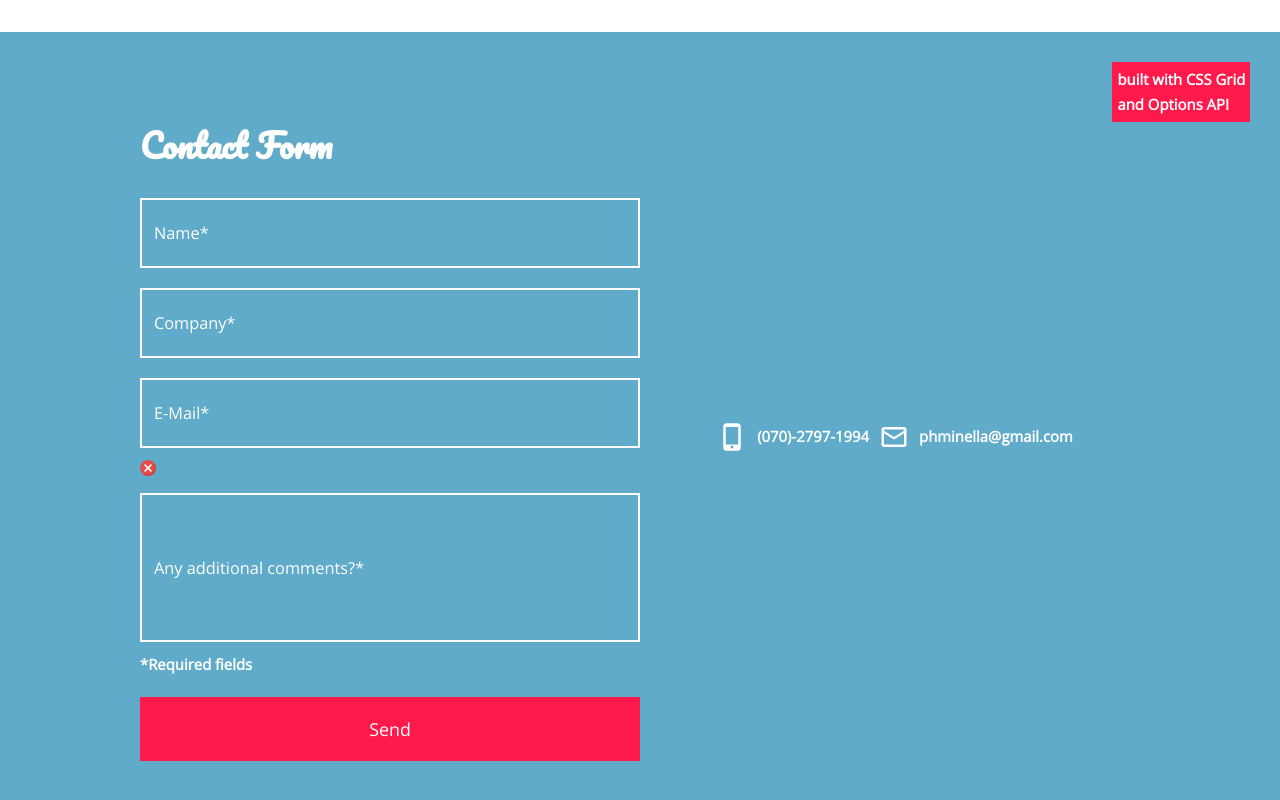
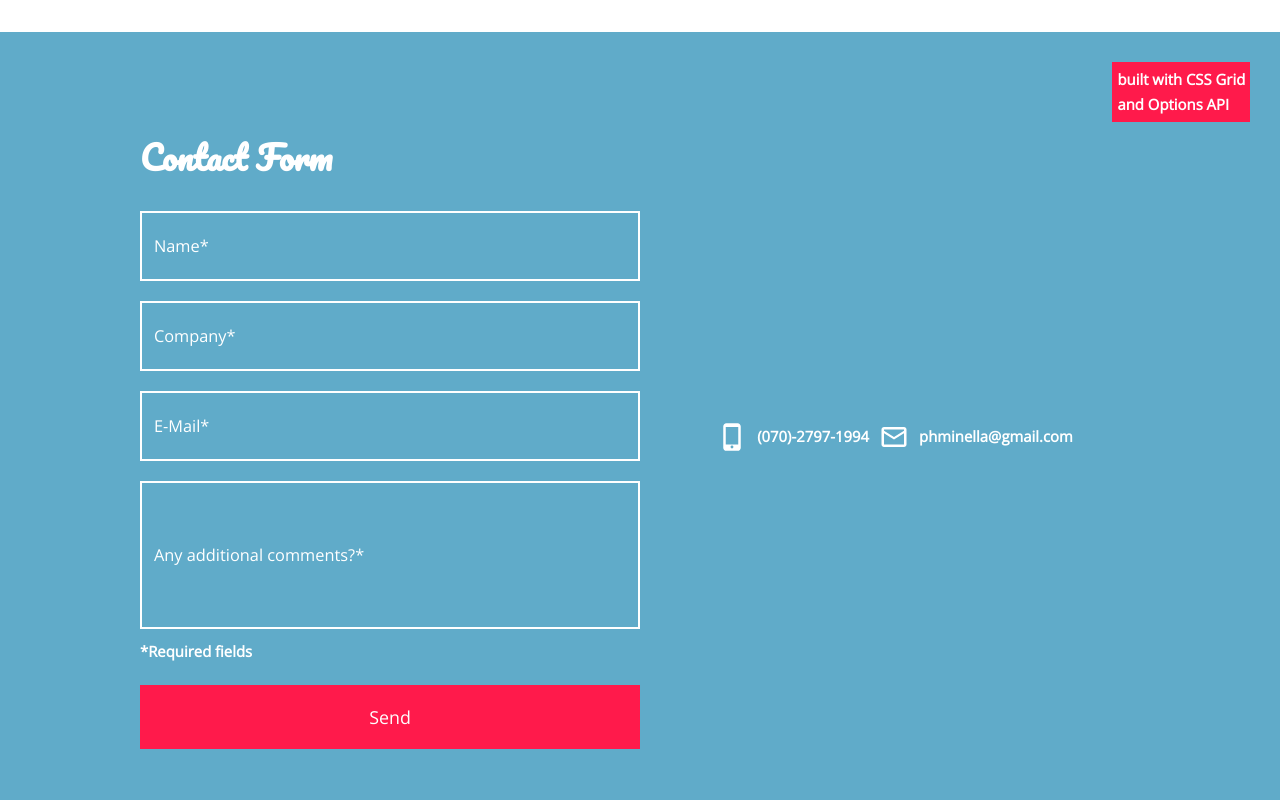
Before and after one commit to phminella/minella-react, a React (Create React App) app: page / in a window 1280 px wide. Shown: the part 3168-3968 px from the top of the page. Built offline with nearby package versions, Linux system fonts and the light colour scheme; no server answers.

Commit message:
fixing the contact component

```diff
--- a/src/components/Contact.tsx
+++ b/src/components/Contact.tsx
@@ -145,7 +145,7 @@ const Contact = () => {
                   v-model="contact.email"
                   placeholder={t("formEmail")}
                 />
-                <p><img src="/img/error.png" alt="" /> {errors}</p>
+                <p className={errors ? "" : "hidden"}><img src="/img/error.png" alt="" /> {errors}</p>
               </div>
               <div>
                 <input
```
